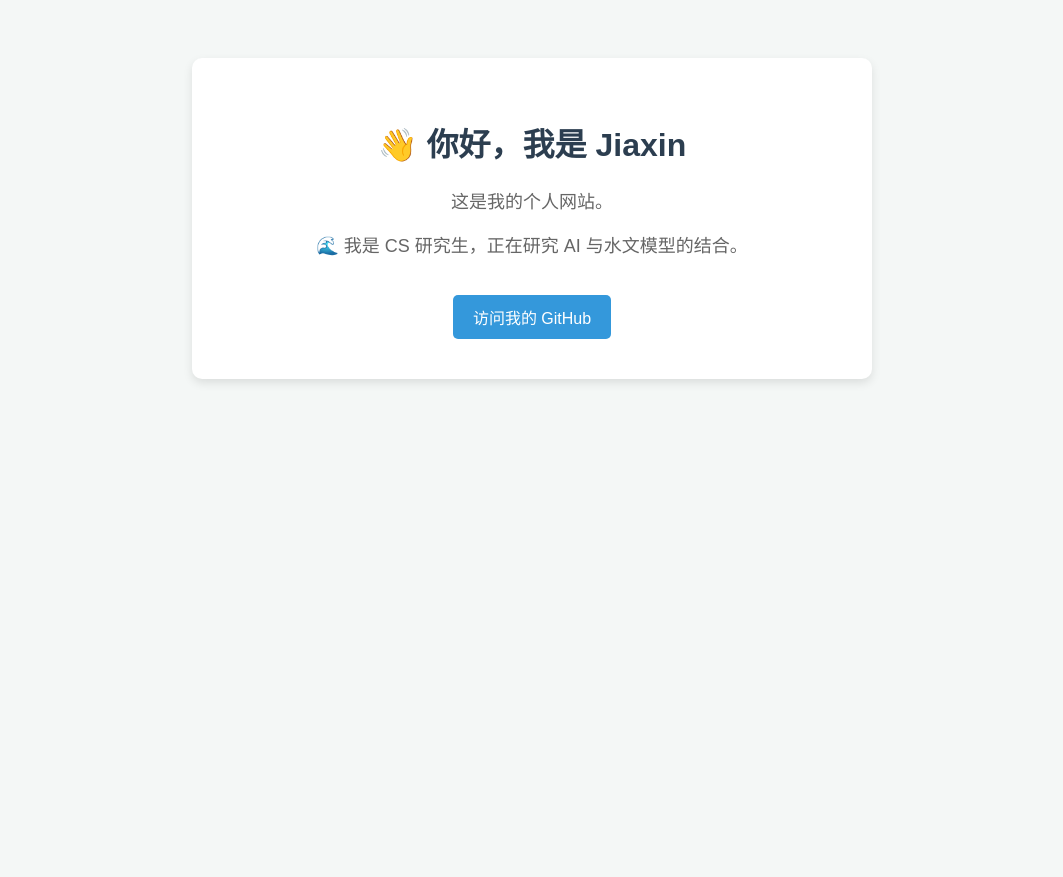
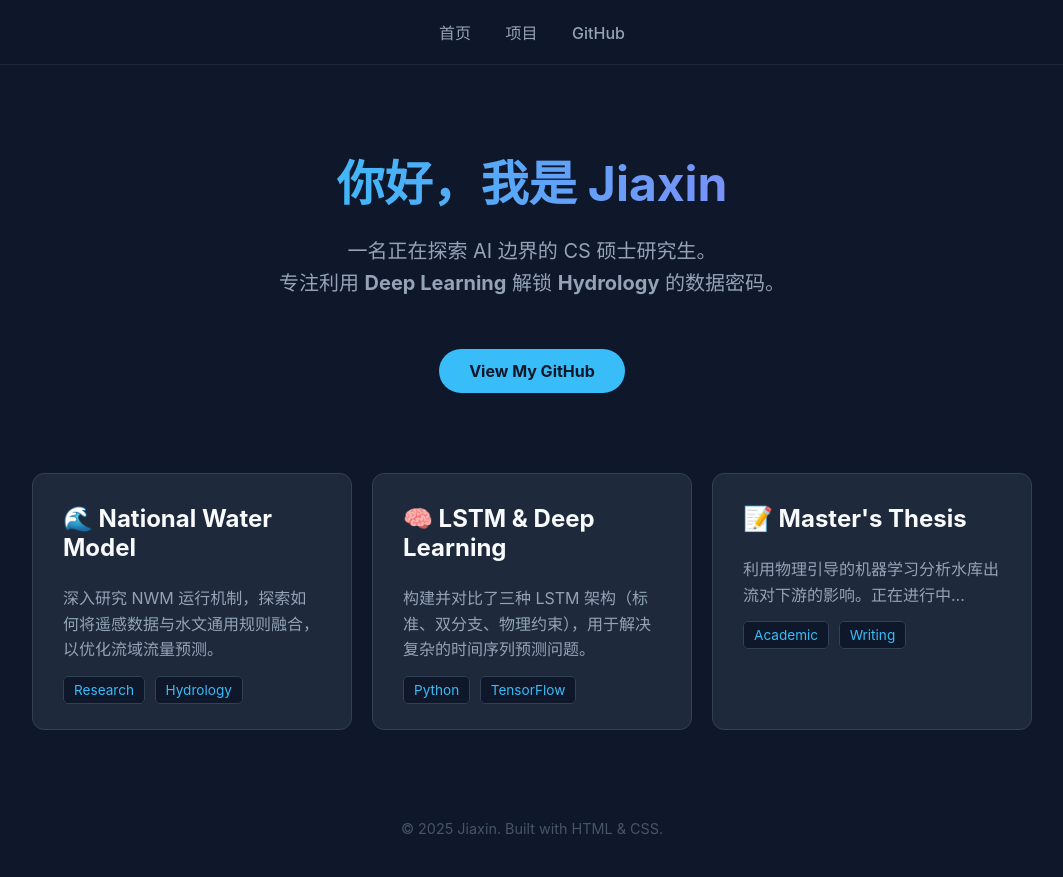
Before and after one commit to jiaxins825/jiaxins825.github.io, a plain HTML site: page index.html in a window 1280 px wide. Shown: the whole page, without its empty margins (108-1171 px from the left). Before the commit the page ends 800 px from the top, so only its background shows below. Drawn offline with Linux system fonts and the light colour scheme.

Commit message:
Update index.html

```diff
--- a/index.html
+++ b/index.html
@@ -3,21 +3,87 @@
 <head>
     <meta charset="UTF-8">
     <meta name="viewport" content="width=device-width, initial-scale=1.0">
-    <title>Jiaxin's Home</title>
+    <title>Jiaxin | Developer & Researcher</title>
     <style>
-        body { font-family: sans-serif; text-align: center; padding: 50px; background: #f4f7f6; }
-        .box { background: white; padding: 40px; border-radius: 10px; max-width: 600px; margin: 0 auto; box-shadow: 0 4px 10px rgba(0,0,0,0.1); }
-        h1 { color: #2c3e50; }
-        p { color: #666; font-size: 18px; }
-        .btn { display: inline-block; background: #3498db; color: white; padding: 10px 20px; text-decoration: none; border-radius: 5px; margin-top: 20px; }
+        /* 现代深色风格 */
+        body { margin: 0; padding: 0; background-color: #0f172a; color: #e2e8f0; font-family: 'Inter', sans-serif; display: flex; flex-direction: column; align-items: center; min-height: 100vh; }
+
+        /* 顶部导航 */
+        nav { width: 100%; padding: 20px 0; text-align: center; border-bottom: 1px solid #1e293b; background: rgba(15, 23, 42, 0.95); position: sticky; top: 0; backdrop-filter: blur(10px); }
+        nav a { color: #94a3b8; text-decoration: none; margin: 0 15px; font-weight: 500; transition: 0.3s; }
+        nav a:hover { color: #38bdf8; }
+
+        /* 头部 Hero 区域 */
+        .hero { text-align: center; padding: 80px 20px; max-width: 800px; }
+        .hero h1 { font-size: 3rem; margin: 0; background: linear-gradient(90deg, #38bdf8, #818cf8); -webkit-background-clip: text; -webkit-text-fill-color: transparent; }
+        .hero p { font-size: 1.25rem; color: #94a3b8; margin-top: 20px; line-height: 1.6; }
+        .btn { display: inline-block; background: #38bdf8; color: #0f172a; padding: 12px 30px; border-radius: 30px; text-decoration: none; font-weight: bold; margin-top: 30px; transition: transform 0.2s; }
+        .btn:hover { transform: scale(1.05); background: #7dd3fc; }
+
+        /* 卡片容器 */
+        .grid { display: grid; grid-template-columns: repeat(auto-fit, minmax(300px, 1fr)); gap: 20px; max-width: 1000px; width: 90%; margin-bottom: 50px; }
+
+        /* 单个卡片 */
+        .card { background: #1e293b; padding: 30px; border-radius: 12px; border: 1px solid #334155; transition: 0.3s; }
+        .card:hover { transform: translateY(-5px); border-color: #38bdf8; box-shadow: 0 10px 30px rgba(56, 189, 248, 0.1); }
+        .card h3 { margin-top: 0; color: #f8fafc; font-size: 1.5rem; }
+        .card p { color: #94a3b8; line-height: 1.6; }
+        .tag-container { margin-top: 15px; }
+        .tag { background: #0f172a; color: #38bdf8; padding: 5px 10px; border-radius: 5px; font-size: 0.85rem; margin-right: 5px; border: 1px solid #334155; }
+
+        /* 底部 */
+        footer { margin-top: auto; padding: 40px; color: #475569; font-size: 0.9rem; }
     </style>
 </head>
 <body>
-    <div class="box">
-        <h1>👋 你好，我是 Jiaxin</h1>
-        <p>这是我的个人网站。</p>
-        <p>🌊 我是 CS 研究生，正在研究 AI 与水文模型的结合。</p>
-        <a href="https://github.com/jiaxins825" class="btn">访问我的 GitHub</a>
+
+    <nav>
+        <a href="#">首页</a>
+        <a href="#projects">项目</a>
+        <a href="https://github.com/jiaxins825">GitHub</a>
+    </nav>
+
+    <div class="hero">
+        <h1>你好，我是 Jiaxin</h1>
+        <p>
+            一名正在探索 AI 边界的 CS 硕士研究生。<br>
+            专注利用 <b>Deep Learning</b> 解锁 <b>Hydrology</b> 的数据密码。
+        </p>
+        <a href="https://github.com/jiaxins825" class="btn">View My GitHub</a>
     </div>
+
+    <div class="grid" id="projects">
+        <div class="card">
+            <h3>🌊 National Water Model</h3>
+            <p>深入研究 NWM 运行机制，探索如何将遥感数据与水文通用规则融合，以优化流域流量预测。</p>
+            <div class="tag-container">
+                <span class="tag">Research</span>
+                <span class="tag">Hydrology</span>
+            </div>
+        </div>
+
+        <div class="card">
+            <h3>🧠 LSTM & Deep Learning</h3>
+            <p>构建并对比了三种 LSTM 架构（标准、双分支、物理约束），用于解决复杂的时间序列预测问题。</p>
+            <div class="tag-container">
+                <span class="tag">Python</span>
+                <span class="tag">TensorFlow</span>
+            </div>
+        </div>
+
+        <div class="card">
+            <h3>📝 Master's Thesis</h3>
+            <p>利用物理引导的机器学习分析水库出流对下游的影响。正在进行中...</p>
+            <div class="tag-container">
+                <span class="tag">Academic</span>
+                <span class="tag">Writing</span>
+            </div>
+        </div>
+    </div>
+
+    <footer>
+        &copy; 2025 Jiaxin. Built with HTML & CSS.
+    </footer>
+
 </body>
 </html>
```
